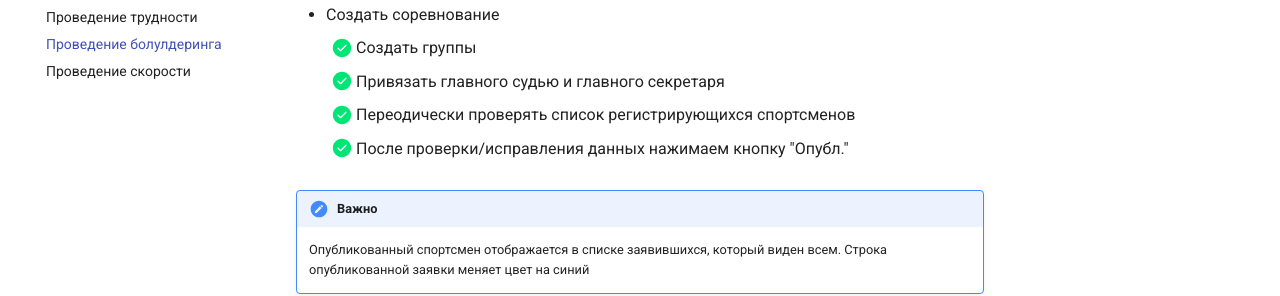
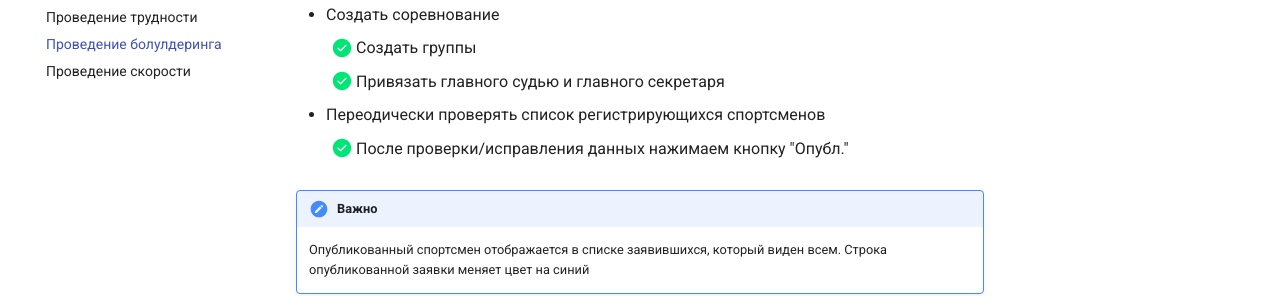
Before and after one commit to alptur/scaladocs, an MkDocs documentation site: the page built from docs/howtoboulder.md, in a window 1280 px wide. Shown: the part 229-525 px from the top of the page. Built offline with MkDocs 1.6.1 and Material for MkDocs 9.7.7, drawn with Linux system fonts in a browser that asks for light colours.

Commit message:
Проведение боулдеринга

```diff
--- a/docs/howtoboulder.md
+++ b/docs/howtoboulder.md
@@ -5,7 +5,7 @@
 * Создать соревнование
     * [x] Создать группы
     * [x] Привязать главного судью и главного секретаря
-    * [x] Переодически проверять список регистрирующихся спортсменов
+* Переодически проверять список регистрирующихся спортсменов
     * [x] После проверки/исправления данных нажимаем кнопку "Опубл."
 
 !!! note "Важно"
```
